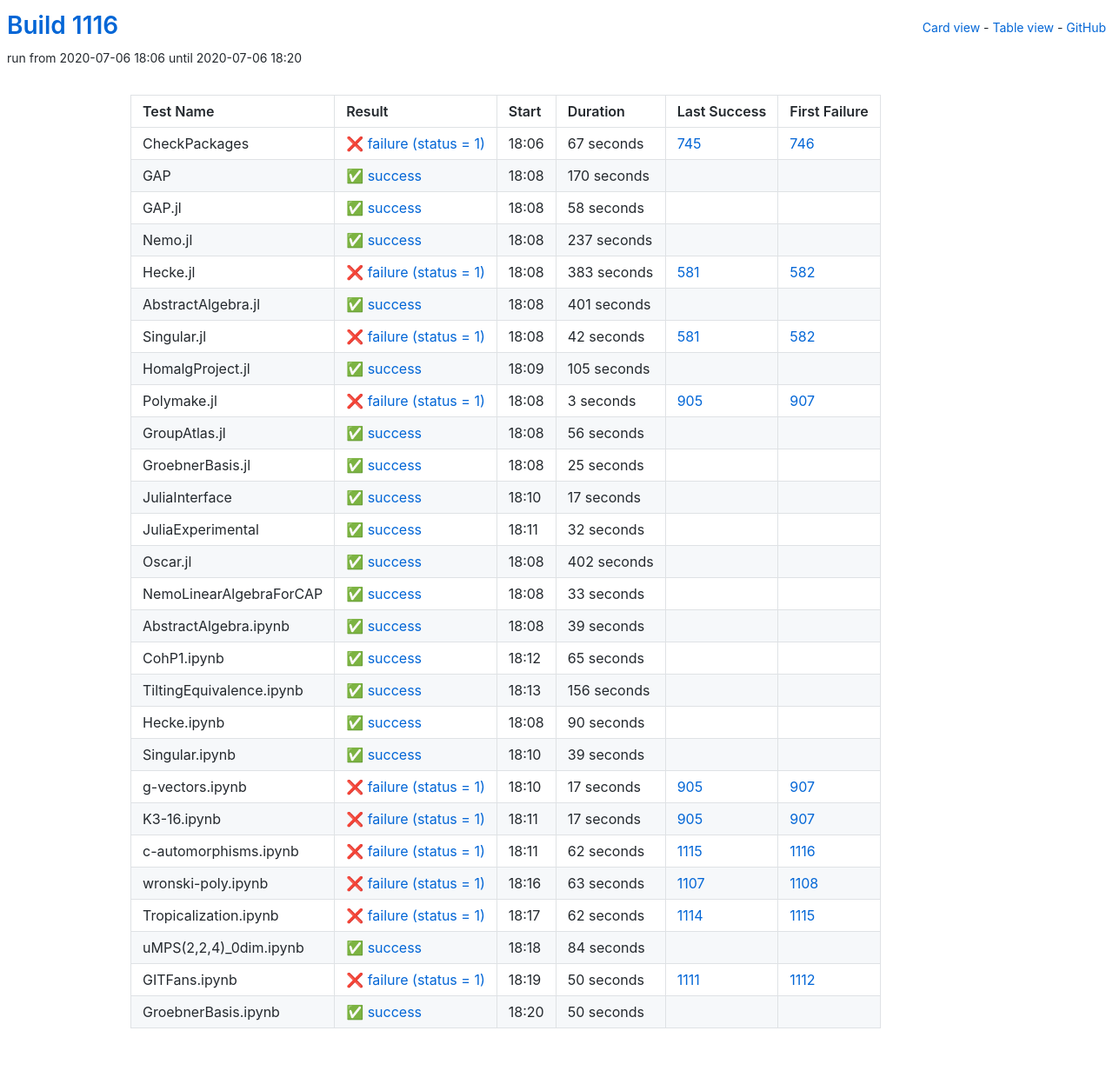
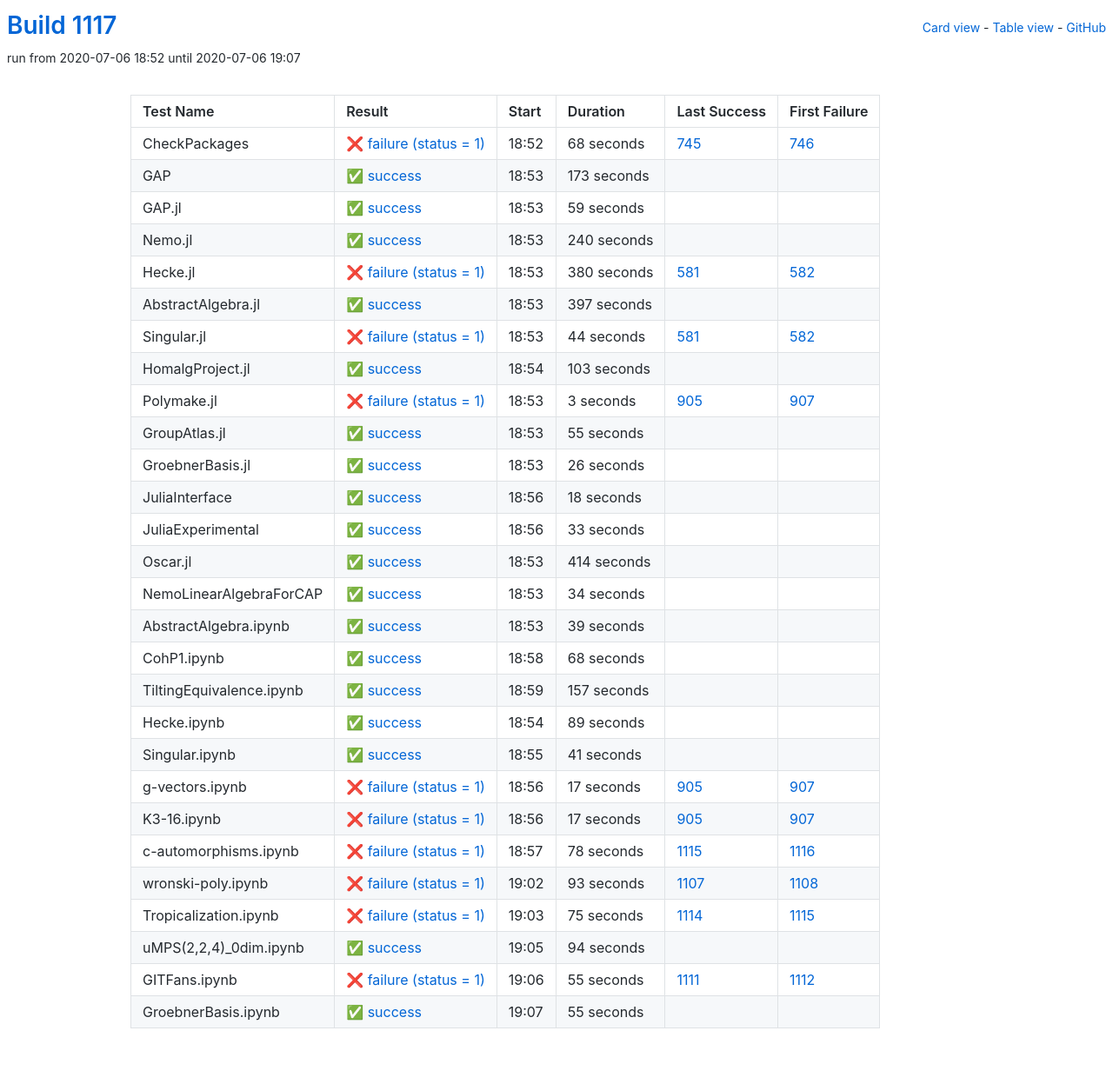
Before and after one commit to oscar-system/oscar-ci-status-1.4, a Jekyll site: the page built from table.html, in a window 1280 px wide. Shown: the whole page at 87% size. Built offline with Jekyll 4.4.1, drawn with Linux system fonts in a browser that asks for light colours.

Commit message:
Build #1117

```diff
--- a/_data/ci.yml
+++ b/_data/ci.yml
@@ -1,6 +1,6 @@
 ---
-build: 1116
-build_url: https://oscarci.mathematik.uni-kl.de/job/oscar-julia-1.4/1116/
+build: 1117
+build_url: https://oscarci.mathematik.uni-kl.de/job/oscar-julia-1.4/1117/
 job: oscar-julia-1.4
 organization: oscar-system
 repo: oscar-ci-status-1.4
@@ -8,104 +8,104 @@ repourl: https://github.com/oscar-system/oscar-ci-status-1.4
 tests:
 - name: CheckPackages
   id: checkpackages
-  log: https://oscarci.mathematik.uni-kl.de/job/oscar-julia-1.4/1116/artifact/logs/build-1116/CheckPackages.log
-  start: 2020-07-06 18:06
+  log: https://oscarci.mathematik.uni-kl.de/job/oscar-julia-1.4/1117/artifact/logs/build-1117/CheckPackages.log
+  start: 2020-07-06 18:52
   success: false
   exitcode: 1
   status: failure
-  duration: 67
+  duration: 68
   last_success: 745
   last_success_url: https://oscarci.mathematik.uni-kl.de/job/oscar-julia-1.4/745/
   first_failure: 746
   first_failure_url: https://oscarci.mathematik.uni-kl.de/job/oscar-julia-1.4/746/
 - name: GAP
   id: gap
-  log: https://oscarci.mathematik.uni-kl.de/job/oscar-julia-1.4/1116/artifact/logs/build-1116/GAP.log
-  start: 2020-07-06 18:08
+  log: https://oscarci.mathematik.uni-kl.de/job/oscar-julia-1.4/1117/artifact/logs/build-1117/GAP.log
+  start: 2020-07-06 18:53
   success: true
   exitcode: 0
   status: success
-  duration: 170
+  duration: 173
   last_success: false
   last_success_url:
   first_failure: false
   first_failure_url:
 - name: GAP.jl
   id: gap-jl
-  log: https://oscarci.mathematik.uni-kl.de/job/oscar-julia-1.4/1116/artifact/logs/build-1116/GAP.jl.log
-  start: 2020-07-06 18:08
+  log: https://oscarci.mathematik.uni-kl.de/job/oscar-julia-1.4/1117/artifact/logs/build-1117/GAP.jl.log
+  start: 2020-07-06 18:53
   success: true
   exitcode: 0
   status: success
-  duration: 58
+  duration: 59
   last_success: false
   last_success_url:
   first_failure: false
   first_failure_url:
 - name: Nemo.jl
   id: nemo-jl
-  log: https://oscarci.mathematik.uni-kl.de/job/oscar-julia-1.4/1116/artifact/logs/build-1116/Nemo.jl.log
-  start: 2020-07-06 18:08
+  log: https://oscarci.mathematik.uni-kl.de/job/oscar-julia-1.4/1117/artifact/logs/build-1117/Nemo.jl.log
+  start: 2020-07-06 18:53
   success: true
   exitcode: 0
   status: success
-  duration: 237
+  duration: 240
   last_success: false
   last_success_url:
   first_failure: false
   first_failure_url:
 - name: Hecke.jl
   id: hecke-jl
-  log: https://oscarci.mathematik.uni-kl.de/job/oscar-julia-1.4/1116/artifact/logs/build-1116/Hecke.jl.log
-  start: 2020-07-06 18:08
+  log: https://oscarci.mathematik.uni-kl.de/job/oscar-julia-1.4/1117/artifact/logs/build-1117/Hecke.jl.log
+  start: 2020-07-06 18:53
   success: false
   exitcode: 1
   status: failure
-  duration: 383
+  duration: 380
   last_success: 581
   last_success_url: https://oscarci.mathematik.uni-kl.de/job/oscar-julia-1.4/581/
   first_failure: 582
   first_failure_url: https://oscarci.mathematik.uni-kl.de/job/oscar-julia-1.4/582/
 - name: AbstractAlgebra.jl
   id: abstractalgebra-jl
-  log: https://oscarci.mathematik.uni-kl.de/job/oscar-julia-1.4/1116/artifact/logs/build-1116/AbstractAlgebra.jl.log
-  start: 2020-07-06 18:08
+  log: https://oscarci.mathematik.uni-kl.de/job/oscar-julia-1.4/1117/artifact/logs/build-1117/AbstractAlgebra.jl.log
+  start: 2020-07-06 18:53
   success: true
   exitcode: 0
   status: success
-  duration: 401
+  duration: 397
   last_success: false
   last_success_url:
   first_failure: false
   first_failure_url:
 - name: Singular.jl
   id: singular-jl
-  log: https://oscarci.mathematik.uni-kl.de/job/oscar-julia-1.4/1116/artifact/logs/build-1116/Singular.jl.log
-  start: 2020-07-06 18:08
+  log: https://oscarci.mathematik.uni-kl.de/job/oscar-julia-1.4/1117/artifact/logs/build-1117/Singular.jl.log
+  start: 2020-07-06 18:53
   success: false
   exitcode: 1
   status: failure
-  duration: 42
+  duration: 44
   last_success: 581
   last_success_url: https://oscarci.mathematik.uni-kl.de/job/oscar-julia-1.4/581/
   first_failure: 582
   first_failure_url: https://oscarci.mathematik.uni-kl.de/job/oscar-julia-1.4/582/
 - name: HomalgProject.jl
   id: homalgproject-jl
-  log: https://oscarci.mathematik.uni-kl.de/job/oscar-julia-1.4/1116/artifact/logs/build-1116/HomalgProject.jl.log
-  start: 2020-07-06 18:09
+  log: https://oscarci.mathematik.uni-kl.de/job/oscar-julia-1.4/1117/artifact/logs/build-1117/HomalgProject.jl.log
+  start: 2020-07-06 18:54
   success: true
   exitcode: 0
   status: success
-  duration: 105
+  duration: 103
   last_success: false
   last_success_url:
   first_failure: false
   first_failure_url:
 - name: Polymake.jl
   id: polymake-jl
-  log: https://oscarci.mathematik.uni-kl.de/job/oscar-julia-1.4/1116/artifact/logs/build-1116/Polymake.jl.log
-  start: 2020-07-06 18:08
+  log: https://oscarci.mathematik.uni-kl.de/job/oscar-julia-1.4/1117/artifact/logs/build-1117/Polymake.jl.log
+  start: 2020-07-06 18:53
   success: false
   exitcode: 1
   status: failure
@@ -116,68 +116,44 @@ tests:
   first_failure_url: https://oscarci.mathematik.uni-kl.de/job/oscar-julia-1.4/907/
 - name: GroupAtlas.jl
   id: groupatlas-jl
-  log: https://oscarci.mathematik.uni-kl.de/job/oscar-julia-1.4/1116/artifact/logs/build-1116/GroupAtlas.jl.log
-  start: 2020-07-06 18:08
+  log: https://oscarci.mathematik.uni-kl.de/job/oscar-julia-1.4/1117/artifact/logs/build-1117/GroupAtlas.jl.log
+  start: 2020-07-06 18:53
   success: true
   exitcode: 0
   status: success
-  duration: 56
+  duration: 55
   last_success: false
   last_success_url:
   first_failure: false
   first_failure_url:
 - name: GroebnerBasis.jl
   id: groebnerbasis-jl
-  log: https://oscarci.mathematik.uni-kl.de/job/oscar-julia-1.4/1116/artifact/logs/build-1116/GroebnerBasis.jl.log
-  start: 2020-07-06 18:08
+  log: https://oscarci.mathematik.uni-kl.de/job/oscar-julia-1.4/1117/artifact/logs/build-1117/GroebnerBasis.jl.log
+  start: 2020-07-06 18:53
   success: true
   exitcode: 0
   status: success
-  duration: 25
+  duration: 26
   last_success: false
   last_success_url:
   first_failure: false
   first_failure_url:
 - name: JuliaInterface
   id: juliainterface
-  log: https://oscarci.mathematik.uni-kl.de/job/oscar-julia-1.4/1116/artifact/logs/build-1116/JuliaInterface.log
-  start: 2020-07-06 18:10
+  log: https://oscarci.mathematik.uni-kl.de/job/oscar-julia-1.4/1117/artifact/logs/build-1117/JuliaInterface.log
+  start: 2020-07-06 18:56
   success: true
   exitcode: 0
   status: success
-  duration: 17
+  duration: 18
   last_success: false
   last_success_url:
   first_failure: false
   first_failure_url:
 - name: JuliaExperimental
   id: juliaexperimental
-  log: https://oscarci.mathematik.uni-kl.de/job/oscar-julia-1.4/1116/artifact/logs/build-1116/JuliaExperimental.log
-  start: 2020-07-06 18:11
-  success: true
-  exitcode: 0
-  status: success
-  duration: 32
-  last_success: false
-  last_success_url:
-  first_failure: false
-  first_failure_url:
-- name: Oscar.jl
-  id: oscar-jl
-  log: https://oscarci.mathematik.uni-kl.de/job/oscar-julia-1.4/1116/artifact/logs/build-1116/Oscar.jl.log
-  start: 2020-07-06 18:08
-  success: true
-  exitcode: 0
-  status: success
-  duration: 402
-  last_success: false
-  last_success_url:
-  first_failure: false
-  first_failure_url:
-- name: NemoLinearAlgebraForCAP
-  id: nemolinearalgebraforcap
-  log: https://oscarci.mathematik.uni-kl.de/job/oscar-julia-1.4/1116/artifact/logs/build-1116/NemoLinearAlgebraForCAP.log
-  start: 2020-07-06 18:08
+  log: https://oscarci.mathematik.uni-kl.de/job/oscar-julia-1.4/1117/artifact/logs/build-1117/JuliaExperimental.log
+  start: 2020-07-06 18:56
   success: true
   exitcode: 0
   status: success
@@ -186,10 +162,34 @@ tests:
   last_success_url:
   first_failure: false
   first_failure_url:
+- name: Oscar.jl
+  id: oscar-jl
+  log: https://oscarci.mathematik.uni-kl.de/job/oscar-julia-1.4/1117/artifact/logs/build-1117/Oscar.jl.log
+  start: 2020-07-06 18:53
+  success: true
+  exitcode: 0
+  status: success
+  duration: 414
+  last_success: false
+  last_success_url:
+  first_failure: false
+  first_failure_url:
+- name: NemoLinearAlgebraForCAP
+  id: nemolinearalgebraforcap
+  log: https://oscarci.mathematik.uni-kl.de/job/oscar-julia-1.4/1117/artifact/logs/build-1117/NemoLinearAlgebraForCAP.log
+  start: 2020-07-06 18:53
+  success: true
+  exitcode: 0
+  status: success
+  duration: 34
+  last_success: false
+  last_success_url:
+  first_failure: false
+  first_failure_url:
 - name: AbstractAlgebra.ipynb
   id: abstractalgebra-ipynb
-  log: https://oscarci.mathematik.uni-kl.de/job/oscar-julia-1.4/1116/artifact/logs/build-1116/AbstractAlgebra.ipynb.log
-  start: 2020-07-06 18:08
+  log: https://oscarci.mathematik.uni-kl.de/job/oscar-julia-1.4/1117/artifact/logs/build-1117/AbstractAlgebra.ipynb.log
+  start: 2020-07-06 18:53
   success: true
   exitcode: 0
   status: success
@@ -200,56 +200,56 @@ tests:
   first_failure_url:
 - name: CohP1.ipynb
   id: cohp1-ipynb
-  log: https://oscarci.mathematik.uni-kl.de/job/oscar-julia-1.4/1116/artifact/logs/build-1116/CohP1.ipynb.log
-  start: 2020-07-06 18:12
+  log: https://oscarci.mathematik.uni-kl.de/job/oscar-julia-1.4/1117/artifact/logs/build-1117/CohP1.ipynb.log
+  start: 2020-07-06 18:58
   success: true
   exitcode: 0
   status: success
-  duration: 65
+  duration: 68
   last_success: false
   last_success_url:
   first_failure: false
   first_failure_url:
 - name: TiltingEquivalence.ipynb
   id: tiltingequivalence-ipynb
-  log: https://oscarci.mathematik.uni-kl.de/job/oscar-julia-1.4/1116/artifact/logs/build-1116/TiltingEquivalence.ipynb.log
-  start: 2020-07-06 18:13
+  log: https://oscarci.mathematik.uni-kl.de/job/oscar-julia-1.4/1117/artifact/logs/build-1117/TiltingEquivalence.ipynb.log
+  start: 2020-07-06 18:59
   success: true
   exitcode: 0
   status: success
-  duration: 156
+  duration: 157
   last_success: false
   last_success_url:
   first_failure: false
   first_failure_url:
 - name: Hecke.ipynb
   id: hecke-ipynb
-  log: https://oscarci.mathematik.uni-kl.de/job/oscar-julia-1.4/1116/artifact/logs/build-1116/Hecke.ipynb.log
-  start: 2020-07-06 18:08
+  log: https://oscarci.mathematik.uni-kl.de/job/oscar-julia-1.4/1117/artifact/logs/build-1117/Hecke.ipynb.log
+  start: 2020-07-06 18:54
   success: true
   exitcode: 0
   status: success
-  duration: 90
+  duration: 89
   last_success: false
   last_success_url:
   first_failure: false
   first_failure_url:
 - name: Singular.ipynb
   id: singular-ipynb
-  log: https://oscarci.mathematik.uni-kl.de/job/oscar-julia-1.4/1116/artifact/logs/build-1116/Singular.ipynb.log
-  start: 2020-07-06 18:10
+  log: https://oscarci.mathematik.uni-kl.de/job/oscar-julia-1.4/1117/artifact/logs/build-1117/Singular.ipynb.log
+  start: 2020-07-06 18:55
   success: true
   exitcode: 0
   status: success
-  duration: 39
+  duration: 41
   last_success: false
   last_success_url:
   first_failure: false
   first_failure_url:
 - name: g-vectors.ipynb
   id: g-vectors-ipynb
-  log: https://oscarci.mathematik.uni-kl.de/job/oscar-julia-1.4/1116/artifact/logs/build-1116/g-vectors.ipynb.log
-  start: 2020-07-06 18:10
+  log: https://oscarci.mathematik.uni-kl.de/job/oscar-julia-1.4/1117/artifact/logs/build-1117/g-vectors.ipynb.log
+  start: 2020-07-06 18:56
   success: false
   exitcode: 1
   status: failure
@@ -260,8 +260,8 @@ tests:
   first_failure_url: https://oscarci.mathematik.uni-kl.de/job/oscar-julia-1.4/907/
 - name: K3-16.ipynb
   id: k3-16-ipynb
-  log: https://oscarci.mathematik.uni-kl.de/job/oscar-julia-1.4/1116/artifact/logs/build-1116/K3-16.ipynb.log
-  start: 2020-07-06 18:11
+  log: https://oscarci.mathematik.uni-kl.de/job/oscar-julia-1.4/1117/artifact/logs/build-1117/K3-16.ipynb.log
+  start: 2020-07-06 18:56
   success: false
   exitcode: 1
   status: failure
@@ -272,72 +272,72 @@ tests:
   first_failure_url: https://oscarci.mathematik.uni-kl.de/job/oscar-julia-1.4/907/
 - name: c-automorphisms.ipynb
   id: c-automorphisms-ipynb
-  log: https://oscarci.mathematik.uni-kl.de/job/oscar-julia-1.4/1116/artifact/logs/build-1116/c-automorphisms.ipynb.log
-  start: 2020-07-06 18:11
+  log: https://oscarci.mathematik.uni-kl.de/job/oscar-julia-1.4/1117/artifact/logs/build-1117/c-automorphisms.ipynb.log
+  start: 2020-07-06 18:57
   success: false
   exitcode: 1
   status: failure
-  duration: 62
+  duration: 78
   last_success: 1115
   last_success_url: https://oscarci.mathematik.uni-kl.de/job/oscar-julia-1.4/1115/
   first_failure: 1116
   first_failure_url: https://oscarci.mathematik.uni-kl.de/job/oscar-julia-1.4/1116/
 - name: wronski-poly.ipynb
   id: wronski-poly-ipynb
-  log: https://oscarci.mathematik.uni-kl.de/job/oscar-julia-1.4/1116/artifact/logs/build-1116/wronski-poly.ipynb.log
-  start: 2020-07-06 18:16
+  log: https://oscarci.mathematik.uni-kl.de/job/oscar-julia-1.4/1117/artifact/logs/build-1117/wronski-poly.ipynb.log
+  start: 2020-07-06 19:02
   success: false
   exitcode: 1
   status: failure
-  duration: 63
+  duration: 93
   last_success: 1107
   last_success_url: https://oscarci.mathematik.uni-kl.de/job/oscar-julia-1.4/1107/
   first_failure: 1108
   first_failure_url: https://oscarci.mathematik.uni-kl.de/job/oscar-julia-1.4/1108/
 - name: Tropicalization.ipynb
   id: tropicalization-ipynb
-  log: https://oscarci.mathematik.uni-kl.de/job/oscar-julia-1.4/1116/artifact/logs/build-1116/Tropicalization.ipynb.log
-  start: 2020-07-06 18:17
+  log: https://oscarci.mathematik.uni-kl.de/job/oscar-julia-1.4/1117/artifact/logs/build-1117/Tropicalization.ipynb.log
+  start: 2020-07-06 19:03
   success: false
   exitcode: 1
   status: failure
-  duration: 62
+  duration: 75
   last_success: 1114
   last_success_url: https://oscarci.mathematik.uni-kl.de/job/oscar-julia-1.4/1114/
   first_failure: 1115
   first_failure_url: https://oscarci.mathematik.uni-kl.de/job/oscar-julia-1.4/1115/
 - name: uMPS(2,2,4)_0dim.ipynb
   id: umps-2-2-4-0dim-ipynb
-  log: https://oscarci.mathematik.uni-kl.de/job/oscar-julia-1.4/1116/artifact/logs/build-1116/uMPS-2-2-4-_0dim.ipynb.log
-  start: 2020-07-06 18:18
+  log: https://oscarci.mathematik.uni-kl.de/job/oscar-julia-1.4/1117/artifact/logs/build-1117/uMPS-2-2-4-_0dim.ipynb.log
+  start: 2020-07-06 19:05
   success: true
   exitcode: 0
   status: success
-  duration: 84
+  duration: 94
   last_success: false
   last_success_url:
   first_failure: false
   first_failure_url:
 - name: GITFans.ipynb
   id: gitfans-ipynb
-  log: https://oscarci.mathematik.uni-kl.de/job/oscar-julia-1.4/1116/artifact/logs/build-1116/GITFans.ipynb.log
-  start: 2020-07-06 18:19
+  log: https://oscarci.mathematik.uni-kl.de/job/oscar-julia-1.4/1117/artifact/logs/build-1117/GITFans.ipynb.log
+  start: 2020-07-06 19:06
   success: false
   exitcode: 1
   status: failure
-  duration: 50
+  duration: 55
   last_success: 1111
   last_success_url: https://oscarci.mathematik.uni-kl.de/job/oscar-julia-1.4/1111/
   first_failure: 1112
   first_failure_url: https://oscarci.mathematik.uni-kl.de/job/oscar-julia-1.4/1112/
 - name: GroebnerBasis.ipynb
   id: groebnerbasis-ipynb
-  log: https://oscarci.mathematik.uni-kl.de/job/oscar-julia-1.4/1116/artifact/logs/build-1116/GroebnerBasis.ipynb.log
-  start: 2020-07-06 18:20
+  log: https://oscarci.mathematik.uni-kl.de/job/oscar-julia-1.4/1117/artifact/logs/build-1117/GroebnerBasis.ipynb.log
+  start: 2020-07-06 19:07
   success: true
   exitcode: 0
   status: success
-  duration: 50
+  duration: 55
   last_success: false
   last_success_url:
   first_failure: false
```
Also changed, not shown: README.md.
